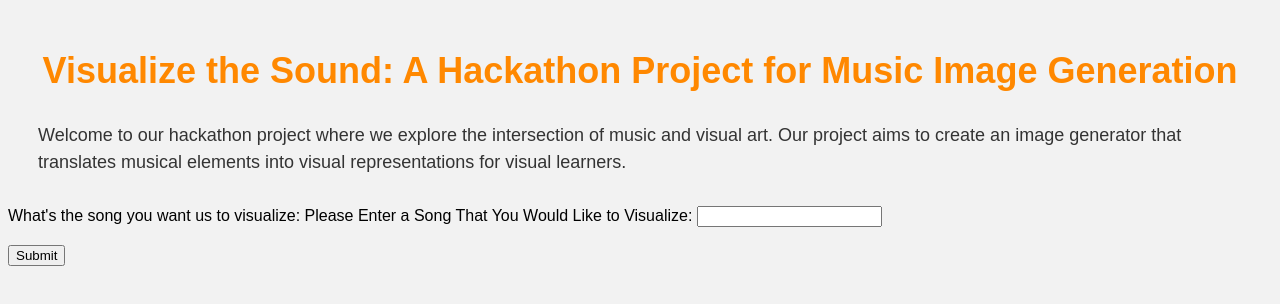
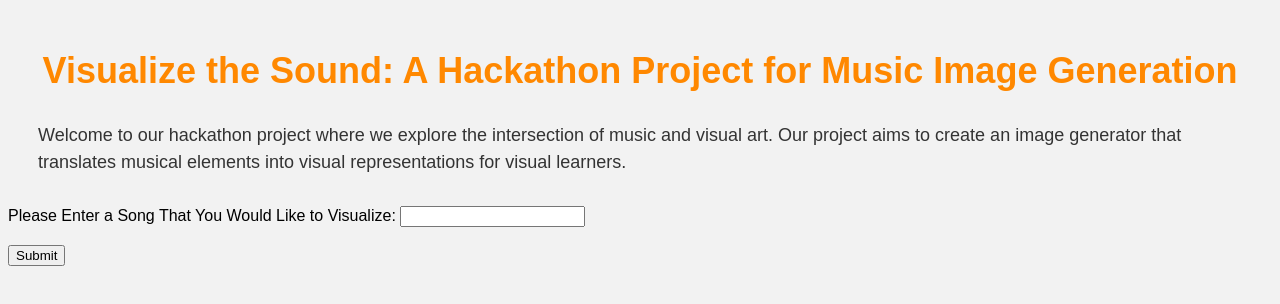
Before and after one commit to MarioS531/VisualizingLyrics, a plain HTML site: page index.html in a window 1280 px wide. Drawn offline with Linux system fonts and the light colour scheme.

Commit message:
Update index.html

```diff
--- a/index.html
+++ b/index.html
@@ -31,7 +31,6 @@
     <p>Welcome to our hackathon project where we explore the intersection of music and visual art. Our project aims to create an image generator that translates musical elements into visual representations for visual learners.</p>
 
     <form method="post" action="input.php">
-      <label for="input">What's the song you want us to visualize: </label>
       <label for="input">Please Enter a Song That You Would Like to Visualize: </label>
       <input type="text" id="input" name="input"><br><br>
 
```
